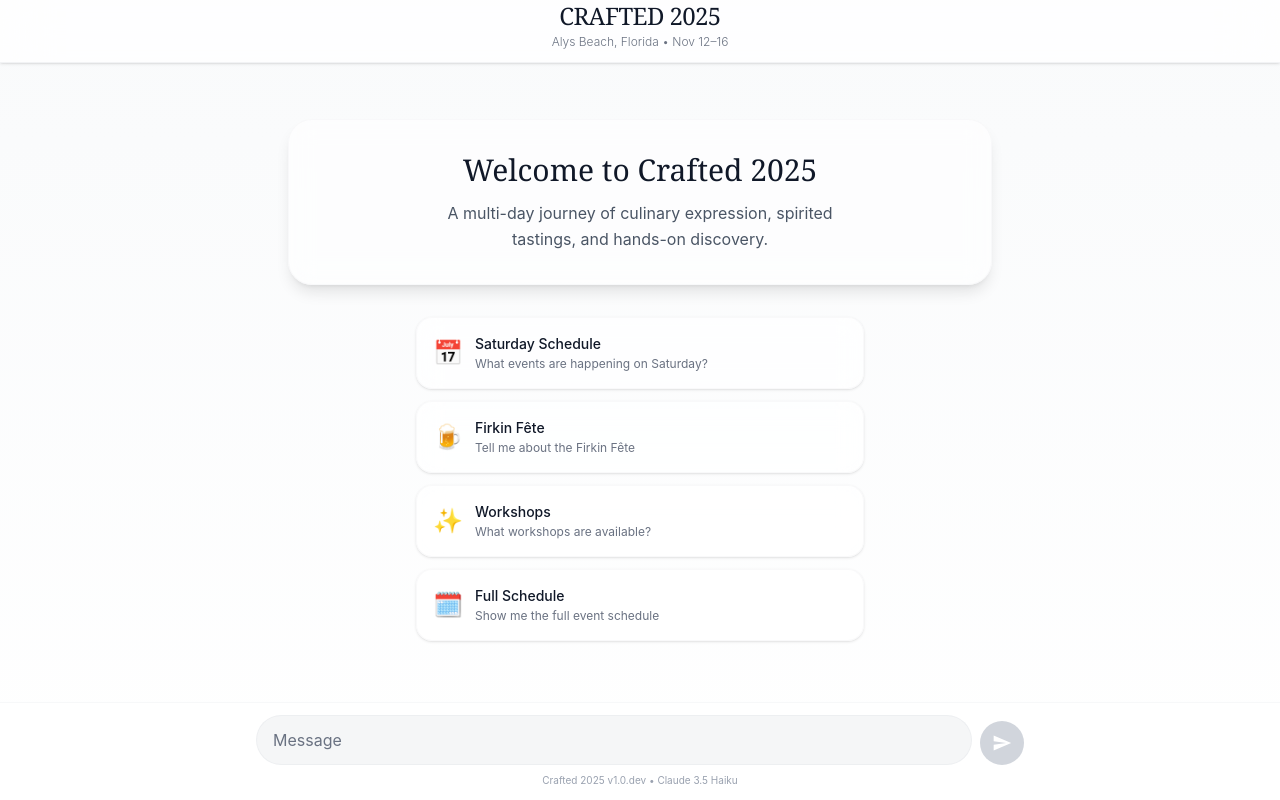
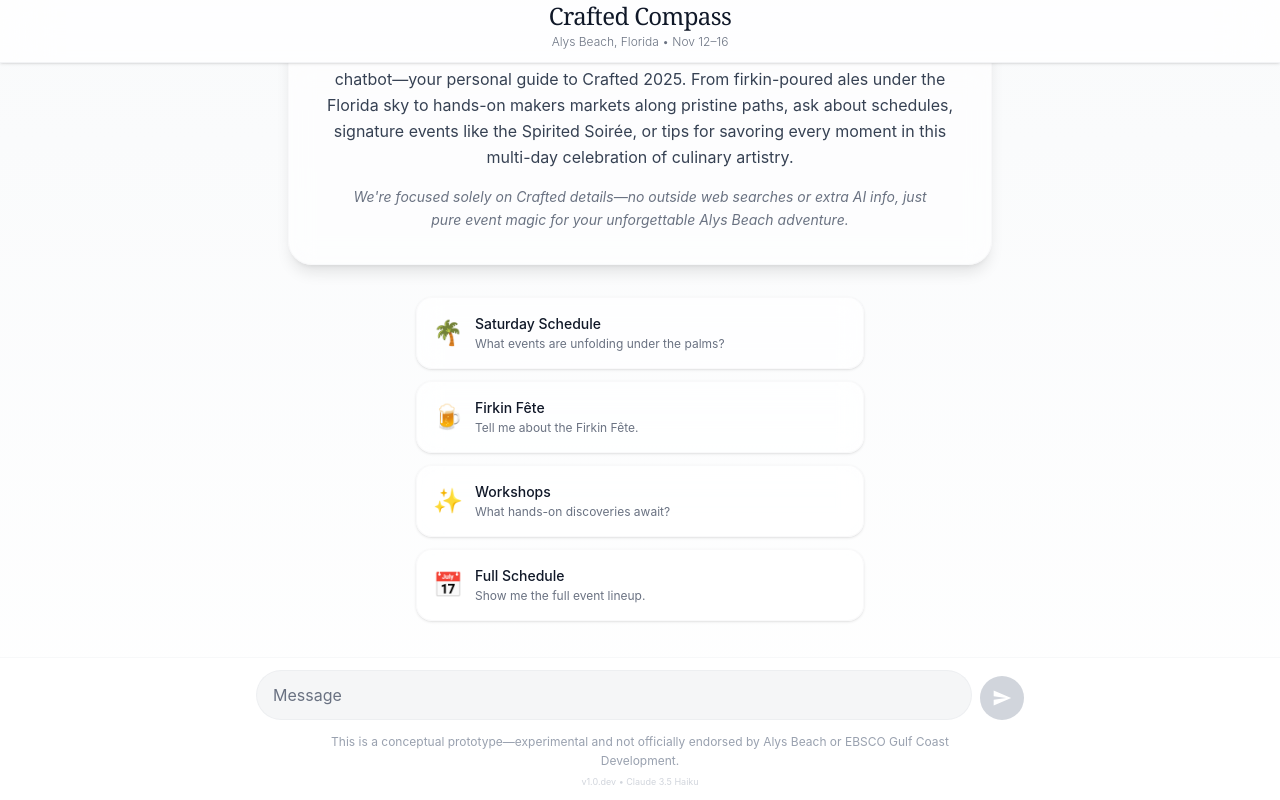
Before and after one commit to devenspear/Crafted25-AIChatbot, a Next.js app: page / in a window 1280 px wide. Built offline with nearby package versions, Linux system fonts and the light colour scheme.

Commit message:
Update branding to Crafted Compass + add disclaimer footer

```diff
--- a/app/api/chat/route.ts
+++ b/app/api/chat/route.ts
@@ -63,7 +63,9 @@
     console.log('[CHAT API] Messages count:', messages.length);
 
     // Messages are already in the correct format: {role, content}
-    // Using Claude 3.5 Haiku for faster response times
+    // Using Claude 3.5 Haiku for faster response times (3x faster than Opus)
+    // Note: Full 70KB event data is sent with every request in system prompt
+    // Future optimization: Implement RAG with vector DB for even faster responses
     const result = await streamText({
       model: anthropic('claude-3-5-haiku-20241022'),
       system: systemPrompt,
--- a/app/page.tsx
+++ b/app/page.tsx
@@ -134,10 +134,10 @@
   };
 
   const suggestedQuestions = [
-    { emoji: '📅', title: 'Saturday Schedule', question: 'What events are happening on Saturday?' },
-    { emoji: '🍺', title: 'Firkin Fête', question: 'Tell me about the Firkin Fête' },
-    { emoji: '✨', title: 'Workshops', question: 'What workshops are available?' },
-    { emoji: '🗓️', title: 'Full Schedule', question: 'Show me the full event schedule' },
+    { emoji: '🌴', title: 'Saturday Schedule', question: 'What events are unfolding under the palms?' },
+    { emoji: '🍺', title: 'Firkin Fête', question: 'Tell me about the Firkin Fête.' },
+    { emoji: '✨', title: 'Workshops', question: 'What hands-on discoveries await?' },
+    { emoji: '📅', title: 'Full Schedule', question: 'Show me the full event lineup.' },
   ];
 
   return (
@@ -145,7 +145,7 @@
       {/* iOS-style Header with glassmorphism */}
       <div className="backdrop-blur-xl bg-white/80 border-b border-gray-200/50 shadow-sm px-4 py-3 safe-area-top sticky top-0 z-10">
         <div className="max-w-3xl mx-auto">
-          <h1 className="text-2xl font-serif text-center text-gray-900 tracking-tight" style={{ fontFamily: 'Georgia, serif' }}>CRAFTED 2025</h1>
+          <h1 className="text-2xl font-serif text-center text-gray-900 tracking-tight" style={{ fontFamily: 'Georgia, serif' }}>Crafted Compass</h1>
           <p className="text-xs text-center text-gray-500 mt-0.5 font-light">Alys Beach, Florida • Nov 12–16</p>
         </div>
       </div>
@@ -176,12 +176,15 @@
       <div className="flex-1 overflow-y-auto px-4 py-6 space-y-3 max-w-3xl mx-auto w-full">
         {messages.length === 0 && (
           <div className="text-center mt-8 px-4">
-            <div className="mb-8 backdrop-blur-md bg-white/60 rounded-3xl p-8 shadow-lg border border-gray-100/50">
-              <h2 className="text-3xl font-serif text-gray-900 mb-3" style={{ fontFamily: 'Georgia, serif' }}>
-                Welcome to Crafted 2025
+            <div className="mb-8 backdrop-blur-md bg-white/60 rounded-3xl p-6 sm:p-8 shadow-lg border border-gray-100/50">
+              <h2 className="text-2xl sm:text-3xl font-serif text-gray-900 mb-4" style={{ fontFamily: 'Georgia, serif' }}>
+                Welcome to Your Crafted Assistant
               </h2>
-              <p className="text-gray-600 text-base leading-relaxed max-w-md mx-auto">
-                A multi-day journey of culinary expression, spirited tastings, and hands-on discovery.
+              <p className="text-gray-700 text-sm sm:text-base leading-relaxed max-w-2xl mx-auto mb-4">
+                Step into a sun-kissed symphony of flavors and creativity with our AI-powered chatbot—your personal guide to Crafted 2025. From firkin-poured ales under the Florida sky to hands-on makers markets along pristine paths, ask about schedules, signature events like the Spirited Soirée, or tips for savoring every moment in this multi-day celebration of culinary artistry.
+              </p>
+              <p className="text-gray-500 text-xs sm:text-sm leading-relaxed max-w-xl mx-auto italic">
+                We're focused solely on Crafted details—no outside web searches or extra AI info, just pure event magic for your unforgettable Alys Beach adventure.
               </p>
             </div>
             <div className="grid grid-cols-1 gap-3 max-w-md mx-auto">
@@ -275,10 +278,13 @@
             </button>
           </div>
 
-          {/* Subtle footer */}
-          <div className="text-center mt-2">
-            <p className="text-[10px] text-gray-400">
-              Crafted 2025 v{version} • Claude 3.5 Haiku
+          {/* Footer disclaimer */}
+          <div className="text-center mt-3 px-2">
+            <p className="text-[10px] sm:text-xs text-gray-400 leading-relaxed max-w-2xl mx-auto">
+              This is a conceptual prototype—experimental and not officially endorsed by Alys Beach or EBSCO Gulf Coast Development.
+            </p>
+            <p className="text-[9px] text-gray-300 mt-1">
+              v{version} • Claude 3.5 Haiku
             </p>
           </div>
         </form>
```
